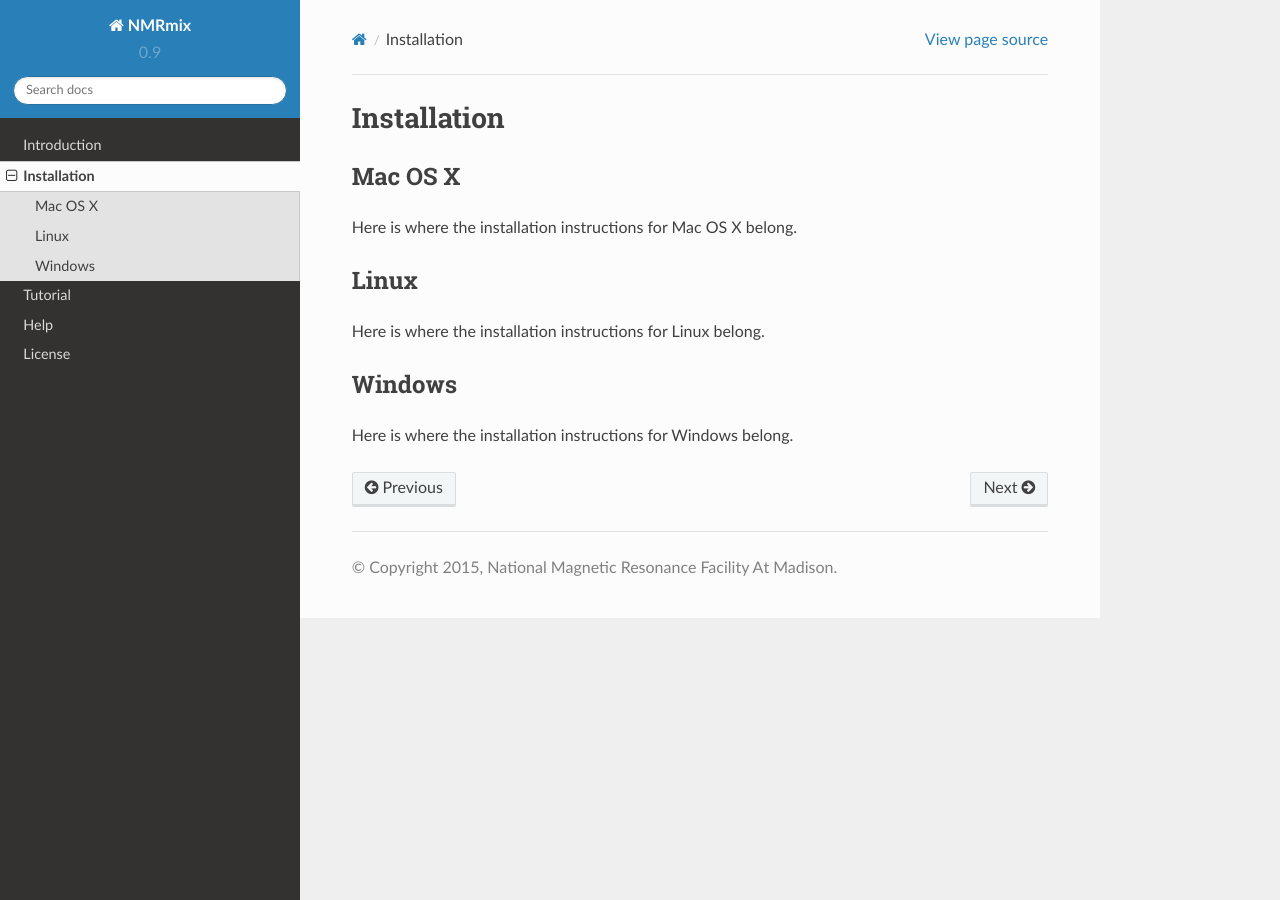
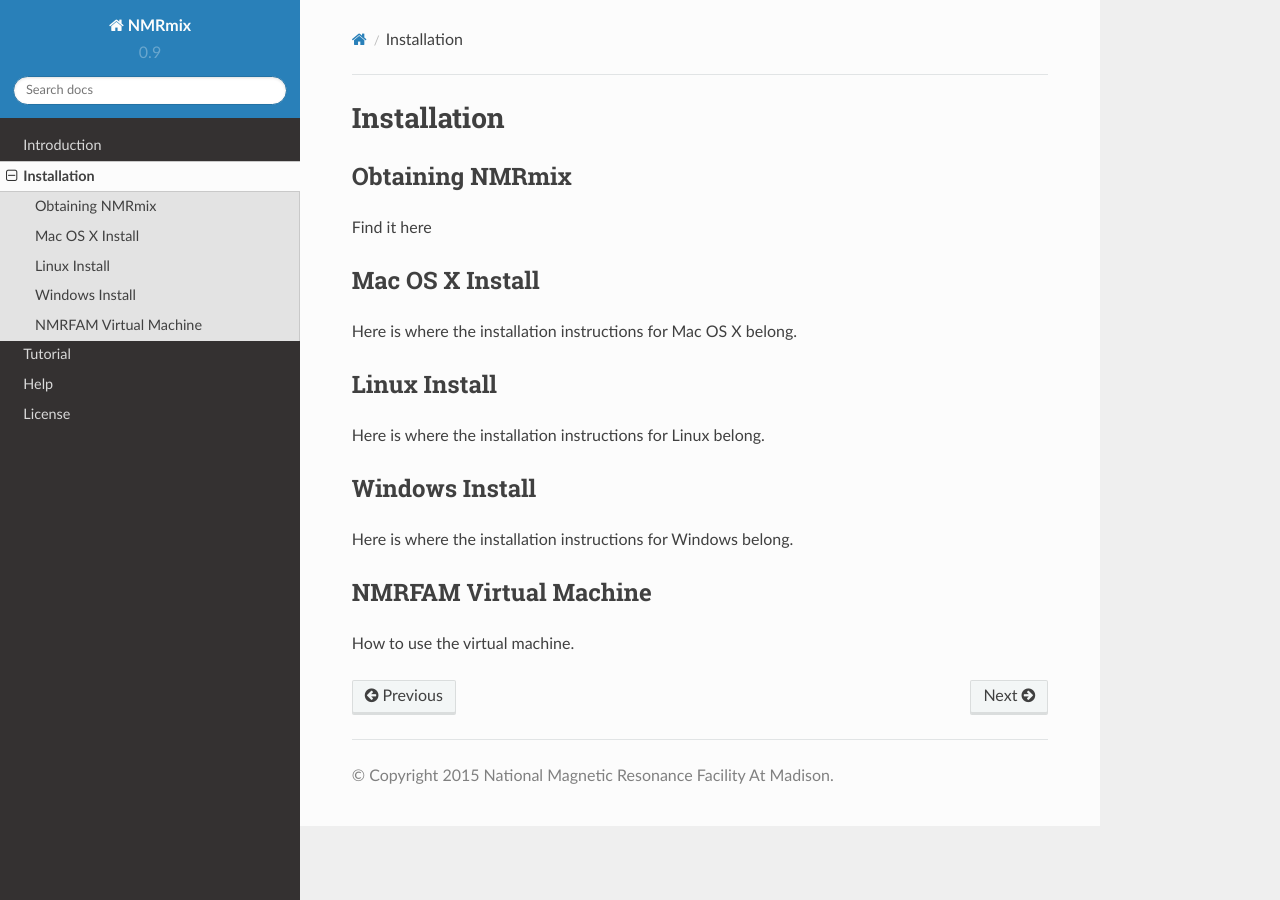
Before and after one commit to JaimeStark/NMRmix, a Sphinx documentation site: the page built from docs/source/install.rst, in a window 1280 px wide. Built offline with Sphinx 7.4.7 and the Read the Docs theme 2.0.0, drawn with Linux system fonts in a browser that asks for light colours.

Commit message:
Still working on documentation framework

```diff
--- a/docs/source/conf.py
+++ b/docs/source/conf.py
@@ -20,7 +20,7 @@
 # If extensions (or modules to document with autodoc) are in another directory,
 # add these directories to sys.path here. If the directory is relative to the
 # documentation root, use os.path.abspath to make it absolute, like shown here.
-#sys.path.insert(0, os.path.abspath('.'))
+sys.path.insert(0, os.path.abspath('../..'))
 
 # -- General configuration ------------------------------------------------
 
@@ -51,7 +51,7 @@
 
 # General information about the project.
 project = 'NMRmix'
-copyright = '2015, National Magnetic Resonance Facility At Madison'
+copyright = '2015 National Magnetic Resonance Facility At Madison'
 author = 'Jaime Stark'
 
 # The version info for the project you're documenting, acts as replacement for
@@ -107,6 +107,8 @@
 # If true, `todo` and `todoList` produce output, else they produce nothing.
 todo_include_todos = False
 
+autodoc_mock_imports = ['rdkit', 'rdkit.Chem', 'rdkit.Chem.Draw']
+
 
 # -- Options for HTML output ----------------------------------------------
 
@@ -127,14 +129,14 @@
 
 # The name for this set of Sphinx documents.  If None, it defaults to
 # "<project> v<release> documentation".
-#html_title = None
+# html_title = None
 
 # A shorter title for the navigation bar.  Default is the same as html_title.
-#html_short_title = None
+#html_short_title = 'NMRmix Documentation'
 
 # The name of an image file (relative to this directory) to place at the top
 # of the sidebar.
-#html_logo = None
+#html_logo = '_static/nmrmix_logo.png'
 
 # The name of an image file (within the static path) to use as favicon of the
 # docs.  This file should be a Windows icon file (.ico) being 16x16 or 32x32
@@ -176,7 +178,7 @@
 #html_split_index = False
 
 # If true, links to the reST sources are added to the pages.
-#html_show_sourcelink = True
+html_show_sourcelink = False
 
 # If true, "Created using Sphinx" is shown in the HTML footer. Default is True.
 html_show_sphinx = False
@@ -235,7 +237,7 @@
 
 # The name of an image file (relative to this directory) to place at the top of
 # the title page.
-#latex_logo = None
+# latex_logo = '_static/nmrmix_logo.png'
 
 # For "manual" documents, if this is true, then toplevel headings are parts,
 # not chapters.
@@ -274,7 +276,7 @@
 #  dir menu entry, description, category)
 texinfo_documents = [
   (master_doc, 'NMRmix', 'NMRmix Documentation',
-   author, 'NMRmix', 'One line description of project.',
+   author, 'NMRmix', 'A tool for the optimization of compound mixtures for 1D 1H NMR protein-ligand affinity screens.',
    'Miscellaneous'),
 ]
 
--- a/docs/source/install.rst
+++ b/docs/source/install.rst
@@ -1,21 +1,31 @@
 Installation
 ============
 
+Obtaining NMRmix
+----------------
+
+Find it here
 
 
-Mac OS X
---------
+Mac OS X Install
+----------------
 
 Here is where the installation instructions for Mac OS X belong.
 
 
-Linux
------
+Linux Install
+-------------
 
 Here is where the installation instructions for Linux belong.
 
 
-Windows
--------
+Windows Install
+---------------
 
 Here is where the installation instructions for Windows belong.
+
+
+NMRFAM Virtual Machine
+----------------------
+
+How to use the virtual machine.
```
Also changed, not shown: docs/source/_static/nmrmix_logo.png (added).
